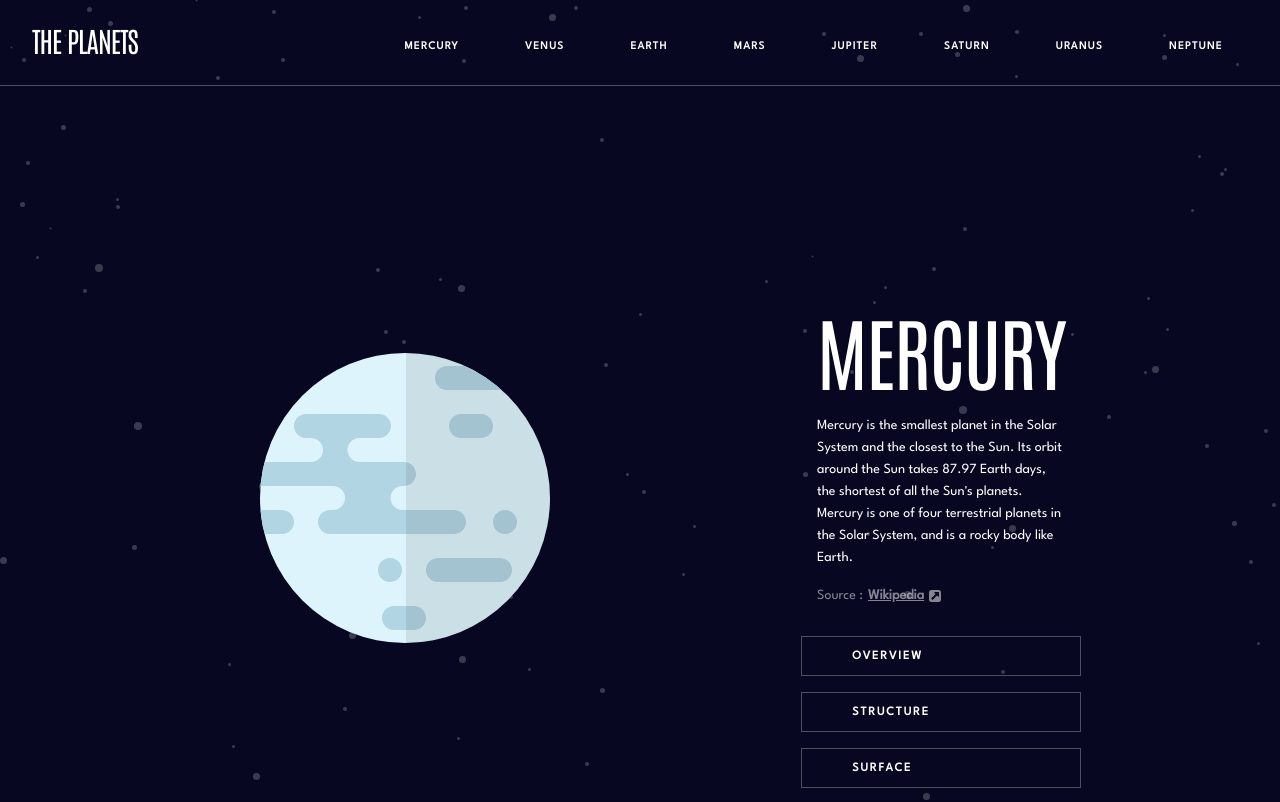
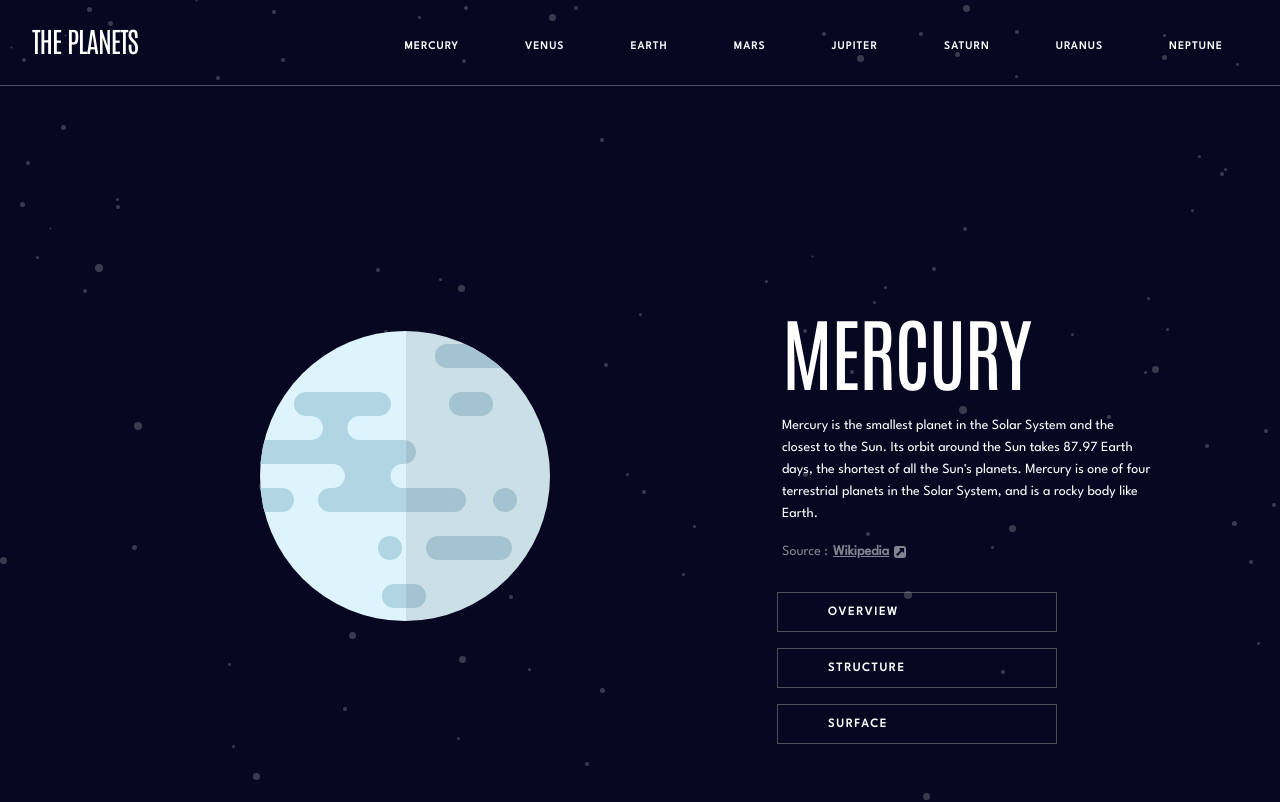
Before and after one commit to TomasScerbak/planets-fact-site-main, a React (Create React App) app: page / in a window 1280 px wide. Shown: the top 802 px of the page. Built offline with nearby package versions, Linux system fonts and the light colour scheme.

Commit message:
fixing bug with margin

```diff
--- a/src/index.css
+++ b/src/index.css
@@ -229,7 +229,7 @@ p {
   }
 }
 
-/* Mercury */
+/* Planets */
 .planet-info {
   text-align: center;
   margin: 0 2.4rem 2.8rem;
@@ -344,7 +344,7 @@ p {
   .planet-info {
     grid-column: 2;
     grid-row: 1;
-    margin: 21.2rem 13.5rem 2.8rem;
+    margin: 21.2rem 0 2.8rem 10rem;
   }
   .planet-image {
     grid-column: 1;
```
